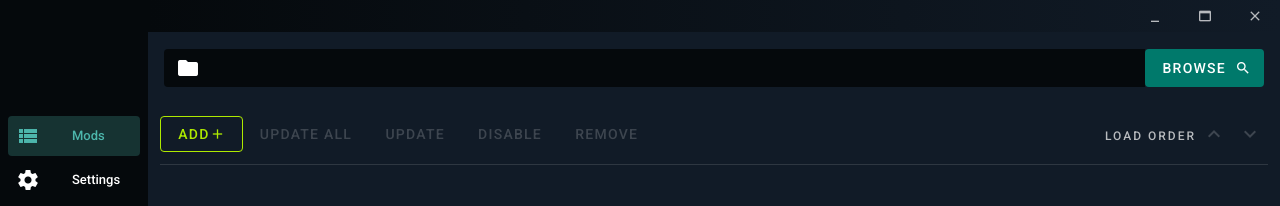
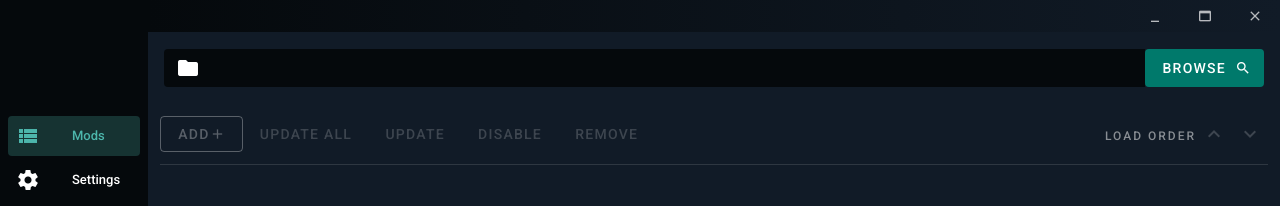
Before and after one commit to CherryMace/melvor-mod-manager, a Vue app: page / in a window 1280 px wide. Shown: the top 206 px of the page. Built offline with nearby package versions, Linux system fonts and the light colour scheme.

Commit message:
Add back disabling mod list when invalid dir

```diff
--- a/src/App.vue
+++ b/src/App.vue
@@ -14,8 +14,6 @@
 </template>
 
 <script>
-import { mapState } from 'vuex';
-
 import SystemBar from './components/SystemBar.vue';
 import Toolbar from './components/Toolbar.vue';
 import Sidebar from './components/Sidebar.vue';
@@ -23,9 +21,6 @@
 export default {
   name: 'App',
   components: { SystemBar, Toolbar, Sidebar },
-  computed: {
-    ...mapState(['isValidDir'])
-  },
   created () {
     this.$store.dispatch('loadSavedState');
   }
--- a/src/components/ModListHeader.vue
+++ b/src/components/ModListHeader.vue
@@ -69,7 +69,7 @@
       <v-btn tile plain :disabled="!canToggleDisabled" @click="toggleDisabled">{{ toggleDisabledText }}</v-btn>
       <v-btn tile plain :disabled="!canRemove" @click="remove">Remove</v-btn>
       <v-spacer />
-      <span class="overline pt-1 text--secondary" style="user-select: none;">Load Order</span>
+      <span class="overline pt-1 text--secondary" :class="{ 'text--disabled': disabled }">Load Order</span>
       <v-btn tile plain icon :disabled="!canMoveUp" @click="moveUp"><v-icon>keyboard_arrow_up</v-icon></v-btn>
       <v-btn tile plain icon :disabled="!canMoveDown" @click="moveDown"><v-icon>keyboard_arrow_down</v-icon></v-btn>
     </div>
--- a/src/views/Mods.vue
+++ b/src/views/Mods.vue
@@ -18,6 +18,10 @@
 
 export default {
   components: { ModListHeader, ModList },
-  props: ['disabled']
+  computed: {
+    disabled () {
+      return !this.$store.state.isValidDir;
+    }
+  }
 }
 </script>
```
